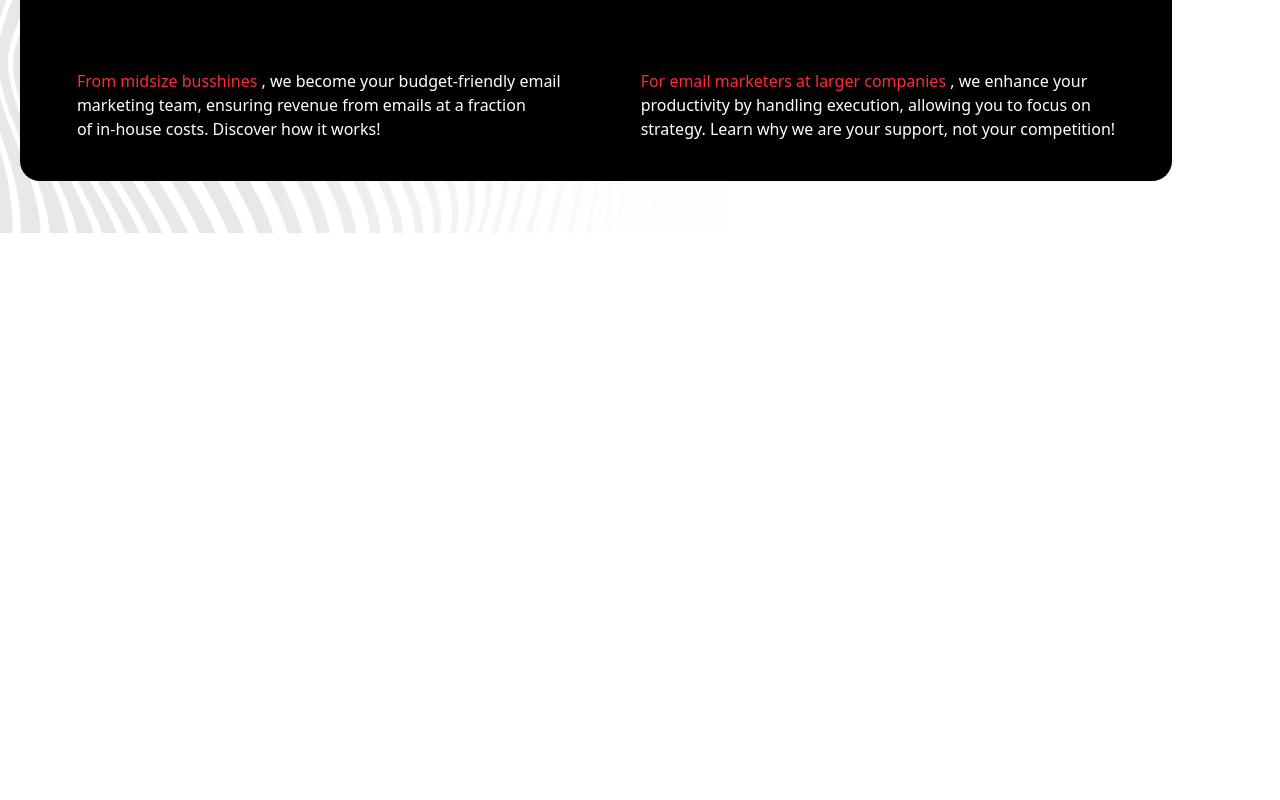
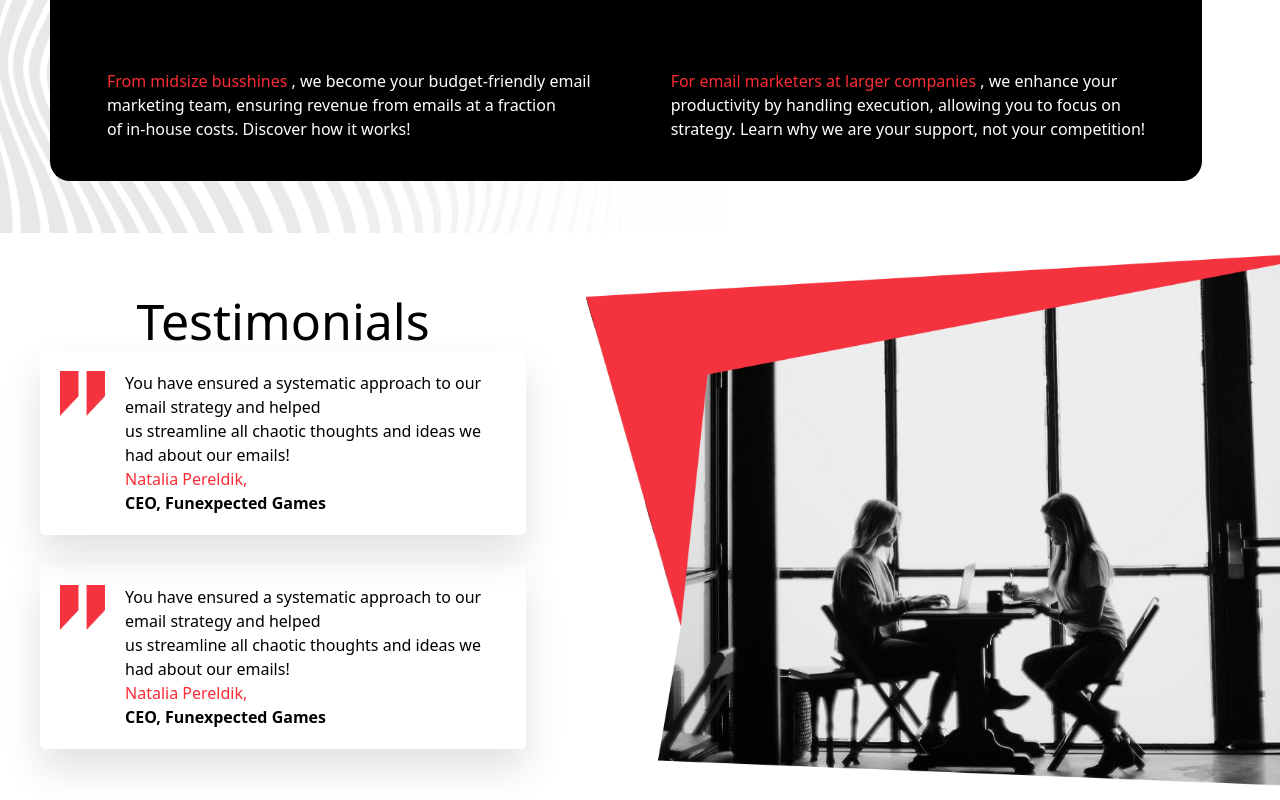
Before and after one commit to Sunat-Ibodov/marketing, a website: page src/index.html in a window 1280 px wide. Shown: the part 2089-2889 px from the top of the page. Before the commit the page ends 2322 px from the top, so only its background shows below. Drawn offline with Linux system fonts and the light colour scheme.

Commit message:
fivth commit

```diff
--- a/src/index.html
+++ b/src/index.html
@@ -122,9 +122,10 @@
     </div>
     <div class="relative mt-[40px] pt-[20px] lg:mt-[80px]">
         <img src="./images/Ресурс 1 1 (2).png" alt="" class="absolute z-0 h-[650px] lg:h-[550px]">
-        <div class="bg-black px-[20px] w-[90%] ml-[20px] rounded-[20px] relative z-1 mt-[20px] lg:py-[40px]">
+        <div
+            class="bg-black px-[20px] w-[90%] ml-[20px] rounded-[20px] relative z-1 mt-[20px] lg:py-[40px] lg:ml-[50px]">
             <div class="flex flex-col lg:flex-row lg:justify-center lg:items-center">
-                <div >
+                <div>
                     <div class="flex gap-[10px] text-3xl lg:text-[70px]">
                         <h1 class="text-white">We</h1>
                         <h1 class="text-red-500">Take care</h1>
@@ -172,12 +173,48 @@
 
                 <div class="text-white">
                     <p class="text-red-500 inline">For email marketers at larger <br class="lg:hidden"> companies</p>
-                    <p class="text-white inline">, we enhance your <br > productivity by handling execution, <br class="lg:hidden"> allowing you to focus on <br class="hidden lg:block">
+                    <p class="text-white inline">, we enhance your <br> productivity by handling execution, <br
+                            class="lg:hidden"> allowing you to focus on <br class="hidden lg:block">
                         strategy. Learn why we are your support, not your <br class="lg:hidden"> competition!</p>
                 </div>
             </div>
         </div>
     </div>
+    <div class="flex gap-[20px] lg:justify-between flex-col lg:flex-row lg:mt-[70px] lg:gap-[60px]">
+        <div class="lg:py-[40px] flex flex-col justify-center items-center lg:ml-[40px]">
+            <h1 class="text-3xl  lg:text-[50px]">Testimonials</h1>
+            <div class="flex shadow-[0_20px_40px_rgba(0,0,0,0.12)] p-[20px] gap-[20px] rounded-[5px]">
+                <img src="./images/Frame (5).png" alt="" class="w-[45px] h-[45px]">
+                <div>
+                    <p>You have ensured <br class="lg:hidden"> a systematic approach <br class=" lg:hidden"> to our
+                        email
+                        strategy <br class="lg:hidden"> and helped
+                        <br class="hidden lg:block"> us streamline <br class="lg:hidden"> all chaotic
+                        thoughts <br class="lg:hidden"> and ideas we had about <br class="lg:hidden"> our emails!
+                    </p>
+                    <p class="text-red-500">Natalia Pereldik,</p>
+                    <p class="font-bold">CEO, Funexpected Games</p>
+                </div>
+            </div>
+            <div class="flex shadow-[0_20px_40px_rgba(0,0,0,0.12)]  mt-[30px] p-[20px] gap-[20px] rounded-[5px]">
+                <img src="./images/Frame (5).png" alt="" class="w-[45px] h-[45px]">
+                <div>
+                    <p>You have ensured <br class="lg:hidden"> a systematic approach <br class=" lg:hidden"> to our
+                        email
+                        strategy <br class="lg:hidden"> and helped
+                        <br class="hidden lg:block"> us streamline <br class="lg:hidden"> all chaotic
+                        thoughts <br class="lg:hidden"> and ideas we had about <br class="lg:hidden"> our emails!
+                    </p>
+                    <p class="text-red-500">Natalia Pereldik,</p>
+                    <p class="font-bold">CEO, Funexpected Games</p>
+                </div>
+            </div>
+        </div>
+        <div class="relative">
+            <img src="./images/Vector 1.png" alt="" class="relative z-1">
+            <img src="./images/Vector 2.png" alt="" class="absolute top-[1px] z-0">
+        </div>
+    </div>
 </body>
 
 </html>
```
Also changed, not shown: src/images/Frame (5).png (added), src/images/Vector 1.png (added), src/images/Vector 2.png (added), src/output.css.
